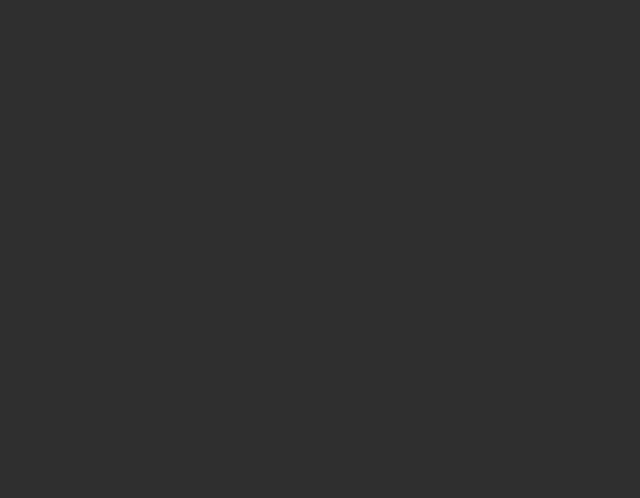
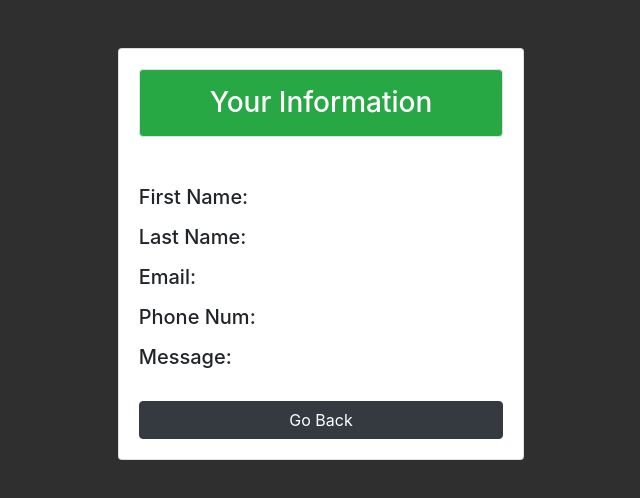
Before and after one commit to anik1612/redux-contact-form, a React (Create React App) app: page /info in a window 1280 px wide. Shown: the top 498 px of the page, without its empty margins (319-959 px from the left). Built offline with nearby package versions, Linux system fonts and the light colour scheme.

Commit message:
redux implement successfully

```diff
--- a/src/App.js
+++ b/src/App.js
@@ -5,6 +5,7 @@ import {
   Route
 } from 'react-router-dom'
 import ContactForm from './components/ContactForm/ContactForm';
+import Information from './components/Information/Information';
 
 function App() {
   return (
@@ -13,6 +14,9 @@ function App() {
         <Route exact path="/">
           <ContactForm />
         </Route>
+        <Route path="/info">
+          <Information />
+        </Route>
       </Switch>
     </Router>
   );
--- a/src/components/ContactForm/ContactForm.css
+++ b/src/components/ContactForm/ContactForm.css
@@ -0,0 +1,3 @@
+.col {
+    margin: 0;
+}
--- a/src/components/ContactForm/ContactForm.js
+++ b/src/components/ContactForm/ContactForm.js
@@ -1,11 +1,18 @@
 import React from 'react';
 import { useForm } from 'react-hook-form';
+import { connect } from 'react-redux'
+import { useHistory } from 'react-router-dom';
+import { postFormData } from '../../redux/actions/formAction'
+import './ContactForm.css'
 
-const ContactForm = () => {
+const ContactForm = ({ postFormData }) => {
     const { register, handleSubmit, errors } = useForm();
+    let history = useHistory();
 
     const onSubmit = (data, e) => {
-
+        postFormData(data);
+        e.target.reset()
+        history.push('/info')
     };
 
     return (
@@ -54,7 +61,7 @@ const ContactForm = () => {
                             name="message"
                             ref={register({ required: true })}
                         />
-                        {errors.password && <p className="text-danger">* This field is required</p>}
+                        {errors.message && <p className="text-danger">* This field is required</p>}
                         <input
                             type="submit"
                             className="btn btn-success border rounded-pill px-5 py-3 d-block mx-auto"
@@ -67,4 +74,4 @@ const ContactForm = () => {
     );
 };
 
-export default ContactForm;
+export default connect(null, { postFormData })(ContactForm);
--- a/src/components/Information/Information.js
+++ b/src/components/Information/Information.js
@@ -1,11 +1,31 @@
 import React from 'react';
+import { connect } from 'react-redux';
+import { Link } from 'react-router-dom';
 
-const Information = () => {
+const Information = ({ data }) => {
+
     return (
-        <div>
+        <div className="show-input-info">
+            <div className='row'>
+                <div className='col-md-4 offset-md-4 mt-5'>
+                    <div className='card card-body bg-white'>
+                        <h3 className='text-center mb-5 bg-success py-3 text-white border rounded'>Your Information</h3>
+                        <h5 className='mb-3'>First Name: {data.fName}</h5>
+                        <h5 className='mb-3'>Last Name: {data.lName}</h5>
+                        <h5 className='mb-3'>Email: {data.email}</h5>
+                        <h5 className='mb-3'>Phone Num: {data.phNum}</h5>
+                        <h5 className='mb-3'>Message: {data.message}</h5>
 
+                        <Link to='/' className='btn btn-dark text-white mt-3'>Go Back</Link>
+                    </div>
+                </div>
+            </div>
         </div>
     );
 };
 
-export default Information;
+const mapStateToProps = state => ({
+    data: state.data
+})
+
+export default connect(mapStateToProps)(Information);
--- a/src/redux/actions/formAction.js
+++ b/src/redux/actions/formAction.js
@@ -1,12 +1,12 @@
 export const POST_FORM_DATA = 'POST_FORM_DATA';
 export const GET_FORM_DATA = 'GET_FORM_DATA';
 
-export const getFormData = (data) => {
-    return {
-        type: GET_FORM_DATA,
-        payload: data
-    }
-}
+// export const getFormData = (data) => {
+//     return {
+//         type: GET_FORM_DATA,
+//         payload: data
+//     }
+// }
 
 export const postFormData = (data) => {
     return {
--- a/src/redux/reducers/formReducers.js
+++ b/src/redux/reducers/formReducers.js
@@ -8,14 +8,9 @@ const formReducers = (state = initialState, action) => {
     switch (action.type) {
         case POST_FORM_DATA:
             return {
-                data: action.payload.data
+                ...state,
+                data: action.payload
             }
-
-        case GET_FORM_DATA:
-            return {
-
-            }
-
         default:
             return state;
     }
```
